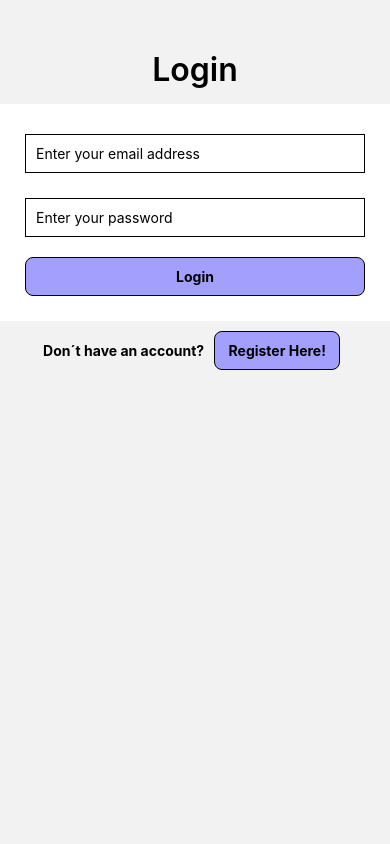
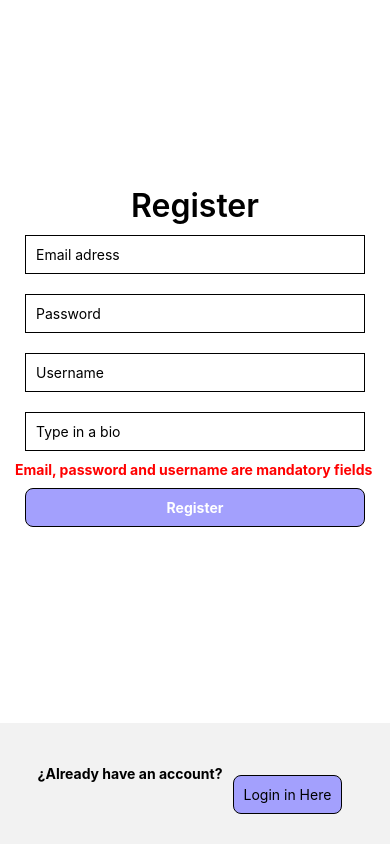
Before and after one commit to CarmelaMartinezMori/ProyectoIntegrador-ReactNative, a React Native app: screen /Register in a window 390 px wide. Built offline with nearby package versions, Linux system fonts and the light colour scheme.

Commit message:
register y cambios a login

```diff
--- a/App.js
+++ b/App.js
@@ -2,6 +2,10 @@ import { StyleSheet } from 'react-native';
 import { NavigationContainer } from "@react-navigation/native";
 import { createNativeStackNavigator } from "@react-navigation/native-stack";
 import Login from './src/screens/Login';
+import Register from './src/screens/Register';
+import Home from './src/screens/Home';
+
+
 
 const Stack = createNativeStackNavigator();
 
@@ -9,7 +13,9 @@ export default function App() {
   return (
     <NavigationContainer style={styles.container}>
       <Stack.Navigator>
+        <Stack.Screen name='Register' component= {Register} options ={{headerShown: false}}/>
         <Stack.Screen name='Login' component={Login} options={{headerShown: false}}/>
+        <Stack.Screen name='Home' component={Home} options={{headerShown: false}}/>
       </Stack.Navigator>
     </NavigationContainer>
   );
--- a/src/components/LoginForm.js
+++ b/src/components/LoginForm.js
@@ -14,7 +14,7 @@ class LoginForm extends Component {
 
     login(email, password) {
         auth.signInWithEmailAndPassword(email, password)
-            .then(resp => this.props.navigation.navigate('HomeMenu'))
+            .then(resp => this.props.navigation.navigate('Home'))
             .catch(err => console.log(err))
     }
 
--- /dev/null
+++ b/src/components/RegisterForm.js
@@ -0,0 +1,184 @@
+import { Text, View, TextInput, TouchableOpacity, StyleSheet, Image, } from "react-native";
+import React, { Component } from "react";
+import { auth, db } from '../firebase/config'
+
+
+class RegisterForm extends Component {
+    constructor(props) {
+        super(props)
+        this.state = {
+            email: '',
+            password: '',
+            username: '',
+            bio: '',
+            profilePic: '',
+            error: ''
+        }
+    }
+    actualizarprofilePic(profilePic) {
+        this.setState({
+            profilePic: profilePic
+        })
+    }
+
+    registrarUsuario(email, password, bio, profilePic, username) {
+        auth.createUserWithEmailAndPassword(email, password)
+            .then(data => {
+                this.props.navigation.navigate('Home')
+
+                db.collection('users').add({
+                    owner: auth.currentUser.email,
+                    createdAt: Date.now(),
+                    bio: bio,
+                    profilePic: profilePic,
+                    username: username,
+                })
+                    .then((res) =>{
+                        this.setState({
+                        email: '',
+                        password: '',
+                        username: '',
+                        bio: '',
+                        profilePic: '',
+                        error: ''
+                        })
+                    }
+                        )
+                    .catch(err => console.log(err))
+            })
+            .catch(err => {
+                console.log(err)
+                this.setState({ error: err.message })
+            })
+    }
+
+
+    render() {
+        return (
+            <View style={styles.body}>
+                <Text style={styles.title}>Register</Text>
+                <TextInput
+                    style={styles.input}
+                    placeholder='Email adress'
+                    keyboardType="email-adress"
+                    onChangeText={(text) => this.setState({ email: text })}
+                    value={this.state.email}
+                />
+                <TextInput
+                    style={styles.input}
+                    placeholder='Password'
+                    onChangeText={(text) => this.setState({ password: text })}
+                    value={this.state.password}
+                    secureTextEntry={true}
+                />
+                <TextInput
+                    style={styles.input}
+                    placeholder='Username'
+                    keyboardType="default"
+                    onChangeText={(text) => this.setState({ username: text })}
+                    value={this.state.username}
+                />
+                <TextInput
+                    style={styles.input}
+                    placeholder='Type in a bio'
+                    keyboardType="default"
+                    onChangeText={(text) => this.setState({ bio: text })}
+                    value={this.state.bio}
+                />
+
+                {this.state.email && this.state.password && this.state.username && this.state.error == '' ?
+                    (<TouchableOpacity style={styles.btn} onPress={() => this.registrarUsuario(this.state.email, this.state.password, this.state.bio, this.state.profilePic, this.state.username)}>
+                        <Text style={styles.btnText}>Register</Text>
+                    </TouchableOpacity>)
+                    : this.state.error ?
+                        (
+                            <View>
+                                <Text style={styles.error}>{this.state.error}</Text>
+                                <TouchableOpacity style={styles.btn} onPress={() => this.registrarUsuario(this.state.email, this.state.password, this.state.bio, this.state.profilePic, this.state.username)}>
+                        <Text style={styles.btnText}>Register</Text>
+                    </TouchableOpacity>
+                            </View>
+                        )
+                        :
+                        (
+                            <View>
+                                <Text style={styles.alert}>Email, password and username are mandatory fields</Text>
+                                <TouchableOpacity style={styles.btn} onPress={() => { }}>
+                                    <Text style={styles.btnText}>Register</Text>
+                                </TouchableOpacity>
+                            </View>
+                        )
+
+                }
+
+
+
+            </View>
+        )
+    }
+}
+
+const styles = StyleSheet.create({
+    input: {
+        borderWidth: 1,
+        borderColor: '#9E68F0',
+        marginTop: 24,
+        height: 24,
+        padding: 5,
+        color: 'white',
+        flex: 1,
+    },
+    title: {
+        fontWeight: 600,
+        color: 'black',
+        fontSize: 32,
+        textAlign: 'center',
+        titleBottom: 20
+    },
+    body: {
+        flex: 1,
+        backgroundColor: 'white',
+        color: 'rgb(255,255,255)',
+        padding: 15,
+        justifyContent: 'center',
+    },
+    btn: {
+            borderStyle: 'solid',
+            borderWidth: 1,
+            borderColor: 'black',
+            backgroundColor: '#A3A0FD',
+            margin: 10,
+            color: 'black',
+            padding: 10,
+            textAlign: 'center',
+            borderRadius: 8
+          },
+    btnText: {
+        textAlign: 'center',
+        fontWeight: 'bold',
+        color: 'white',
+        flex: 1,
+    },
+    alert: {
+        color: 'red',
+        fontWeight: 'bold',
+    },
+    error: {
+        color: 'orange',
+        fontWeight: 'bold'
+    },
+    camara: {
+        flex: 1
+    },
+    input:{
+        color: 'rgb(0,0,0)',
+        borderStyle: 'solid',
+        borderWidth: 1,
+        borderColor: 'rgb(0,0,0)',
+        backgroundColor: 'rgb(255,255,255)',
+        padding: 10,
+        margin: 10
+    }
+})
+
+export default RegisterForm
--- /dev/null
+++ b/src/screens/Home.js
@@ -0,0 +1,11 @@
+import React, { Component } from "react";
+import {StyleSheet, FlatList, View, ActivityIndicator, Text } from "react-native"
+
+class Home extends Component {
+    render(){
+        <View>
+            <Text>Home</Text>
+        </View>
+    }
+}
+export default Home
--- a/src/screens/Login.js
+++ b/src/screens/Login.js
@@ -20,7 +20,6 @@ class Login extends Component {
   }
 }
 const styles = StyleSheet.create({
-
   boton: {
     borderStyle: 'solid',
     borderWidth: 1,
--- a/src/screens/Register.js
+++ b/src/screens/Register.js
@@ -0,0 +1,60 @@
+import { Text, View, TouchableOpacity, StyleSheet } from 'react-native'
+import React, { Component } from 'react'
+import { auth } from '../firebase/config'
+import RegisterForm from '../components/RegisterForm'
+
+
+class Register extends Component {
+  constructor(props) {
+    super(props)
+  }
+
+
+
+  render() {
+    return (
+      <View style={styles.camara}>
+        <RegisterForm navigation={this.props.navigation} />
+        <View style={styles.container1}>
+          <Text style={styles.btnText}>¿Already have an account?</Text>
+          <TouchableOpacity
+          onPress={() => this.props.navigation.navigate('Login')}>
+          <Text style={styles.boton}>Login in Here</Text>
+          </TouchableOpacity>
+        </View>
+      </View>
+    )
+  }
+}
+const styles = StyleSheet.create({
+  container1: {
+    flexDirection: 'row',
+    marginTop: 32,
+    padding: 10,
+    borderRadius: 20,
+    justifyContent: 'center',
+  },
+  camara: {
+    flex: 1
+  },
+  boton:{
+    borderStyle: 'solid',
+    borderWidth: 1,
+    borderColor: 'black',
+    backgroundColor: '#A3A0FD',
+    margin: 10,
+    color: 'black',
+    padding: 10,
+    textAlign: 'center',
+    borderRadius: 8,
+    marginBottom: 20
+  },
+  btnText:{
+    textAlign: 'center',
+    fontWeight: 'bold',
+    color: 'black'
+  }
+
+}
+)
+export default Register
```
